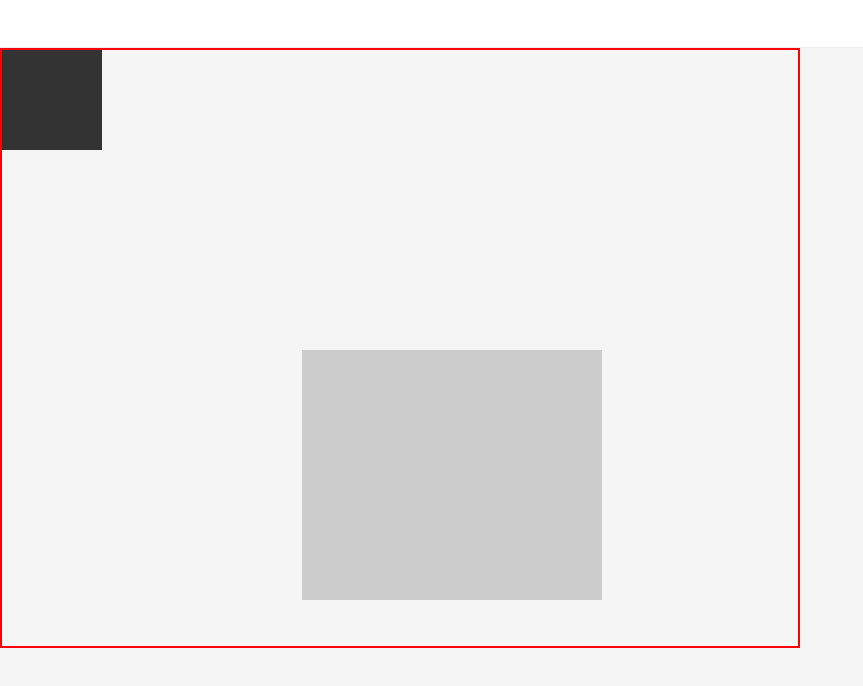
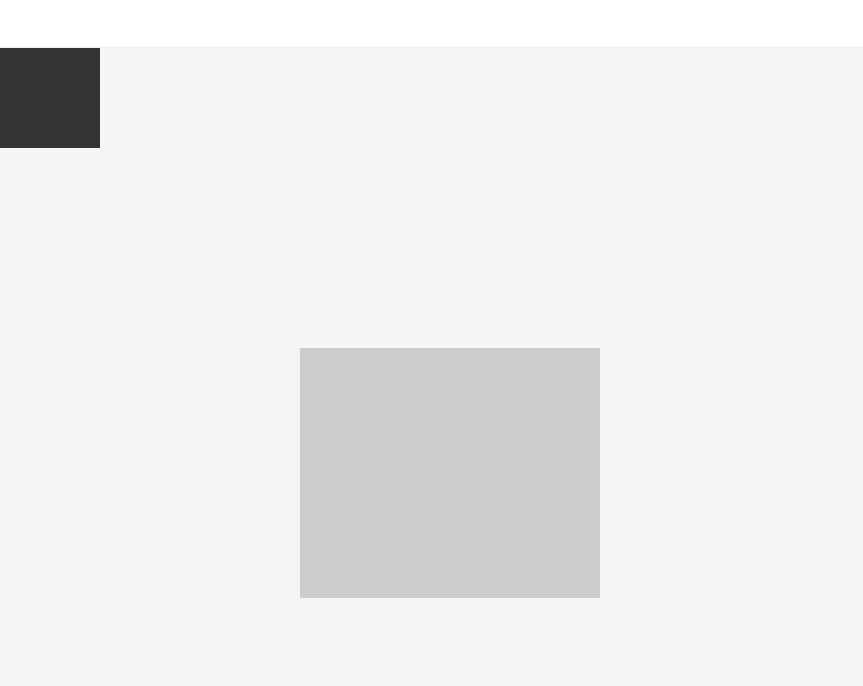
Before and after one commit to jaykiim/canvas-editor-test, a Vue app: page / in a window 1280 px wide. Shown: the top 686 px of the page, without its empty margins (0-863 px from the left). Built offline with nearby package versions, Linux system fonts and the light colour scheme.

Commit message:
style(CanvasView): 엘리먼트 컨테이너 테두리 제거
- 줌인/아웃 시 화면 이동 기능 구현을 위해 엘리먼트 컨테이너를 삽입하였음
- 엘리먼트 컨테이너의 움직임을 보기 쉽기 위해 임시로 빨간 테두리 추가한거 제거

Refs:

```diff
--- a/src/views/canvas-editor/CanvasView.vue
+++ b/src/views/canvas-editor/CanvasView.vue
@@ -132,7 +132,6 @@ function handleWheel(e: WheelEvent) {
   const ds = scale.value - prevScale;
   const dw = conWidth.value * ds;
   const dh = conHeight.value * ds;
-  console.log('con size', conWidth.value, conHeight.value);
   panX.value -= px * dw;
   panY.value -= py * dh;
 }
@@ -200,6 +199,5 @@ onBeforeUnmount(() => {
 }
 .element-container {
   position: absolute;
-  border: 2px solid red;
 }
 </style>
```
